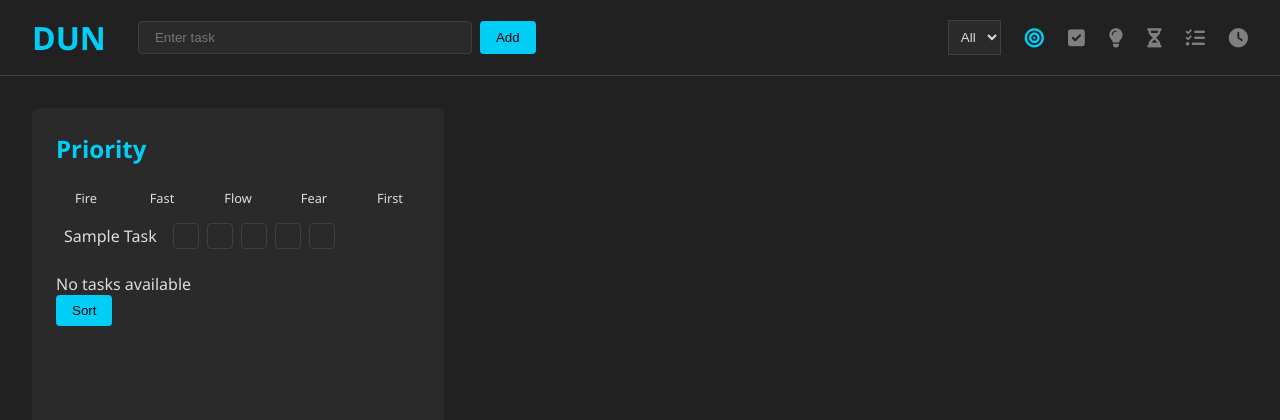
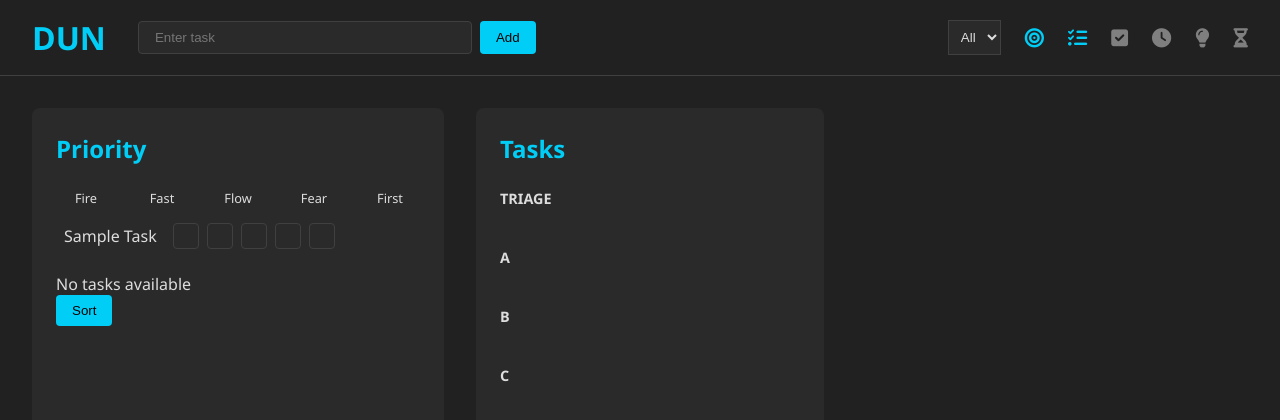
Before and after one commit to spctmtraveler/DUN3-by-DeepSeek, a plain HTML site: page index.html in a window 1280 px wide. Both pictures are taken after a click on the icon 1034 px from the left and 37 px from the top of the page. Drawn offline with Linux system fonts and the light colour scheme.

Commit message:
Assistant checkpoint: Update panel management and add missing functions
Assistant generated file changes:
- index.html: Update panel toggle order
- script.js: Update script with new functions and panel logic

---

User prompt:

Now please add these changes:

```diff
--- a/index.html
+++ b/index.html
@@ -21,12 +21,12 @@
                 <option>All</option>
             </select>
             <div class="panel-toggles">
-                <i class="fas fa-bullseye" data-panel="priority-panel"></i>
-                <i class="fas fa-check-square active" data-panel="tasks-panel"></i>
-                <i class="fas fa-lightbulb" data-panel="reflect-panel"></i>
-                <i class="fas fa-hourglass" data-panel="minutes-panel"></i>
-                <i class="fas fa-tasks" data-panel="task-panel"></i>  <!-- Added Task Panel toggle -->
-                <i class="fas fa-clock" data-panel="hours-panel"></i>
+                <i class="fas fa-bullseye" data-panel="priority-panel"></i>      <!-- Priority -->
+                <i class="fas fa-tasks active" data-panel="tasks-panel"></i>     <!-- Tasks -->
+                <i class="fas fa-check-square" data-panel="task-panel"></i>      <!-- Task Details -->
+                <i class="fas fa-clock" data-panel="hours-panel"></i>            <!-- Hours -->
+                <i class="fas fa-lightbulb" data-panel="reflect-panel"></i>      <!-- Reflect -->
+                <i class="fas fa-hourglass" data-panel="minutes-panel"></i>      <!-- Minutes -->
             </div>
         </div>
     </div>
--- a/script.js
+++ b/script.js
@@ -29,23 +29,43 @@ function createTask(title) {
     };
 }
 
-// ========== Updated Panel Toggle Logic ==========
+// ========== Calculate Nesting Level ==========
+function calculateNestingLevel(task) {
+    let level = 0;
+    let currentTask = task;
+    while (currentTask.parentId) {
+        level++;
+        currentTask = tasks.find(t => t.id === currentTask.parentId);
+    }
+    return level;
+}
+
+// ========== Corrected Panel Toggle Logic ==========
 document.querySelectorAll('.panel-toggles i').forEach(icon => {
-    icon.addEventListener('click', () => {
+    icon.addEventListener('click', (e) => {
+        e.stopPropagation();
         const panelId = icon.dataset.panel;
-        const wasActive = icon.classList.contains('active');
+        const panel = document.getElementById(panelId);
 
-        // Close all panels and remove active states
-        document.querySelectorAll('.panel').forEach(p => p.classList.add('hidden'));
-        document.querySelectorAll('.panel-toggles i').forEach(i => i.classList.remove('active'));
-
-        // Toggle clicked panel
-        if (!wasActive) {
-            document.getElementById(panelId).classList.remove('hidden');
-            icon.classList.add('active');
-        }
+        // Toggle panel visibility
+        panel.classList.toggle('hidden');
+        // Toggle icon active state
+        icon.classList.toggle('active');
     });
 });
+
+// ========== Handle Task Click ==========
+function handleTaskClick(taskElement, task) {
+    selectedTaskId = task.id;
+    showTaskDetails(task);
+
+    // Open Task Details panel if not already open
+    const taskPanel = document.getElementById('task-panel');
+    if (taskPanel.classList.contains('hidden')) {
+        taskPanel.classList.remove('hidden');
+        document.querySelector('[data-panel="task-panel"]').classList.add('active');
+    }
+}
 
 // ========== Enhanced Task Details ==========
 function showTaskDetails(task) {
@@ -70,7 +90,7 @@ function showTaskDetails(task) {
     `;
 }
 
-// ========== New Feature Implementations ==========
+// ========== Task Management Functions ==========
 function updateTaskAttribute(taskId, attribute, value) {
     const task = tasks.find(t => t.id === taskId);
     if (task) task[attribute] = Number(value);
@@ -93,10 +113,7 @@ function renderTasks() {
         taskElement.dataset.nestingLevel = calculateNestingLevel(task);
 
         addTaskActions(taskElement, task);
-        taskElement.addEventListener('click', () => {
-            selectedTaskId = task.id;
-            showTaskDetails(task);
-        });
+        taskElement.addEventListener('click', () => handleTaskClick(taskElement, task));
 
         const section = document.querySelector(`.task-section:has(h3:contains('${task.section}')) .task-list`);
         if (section) section.appendChild(taskElement);
```
